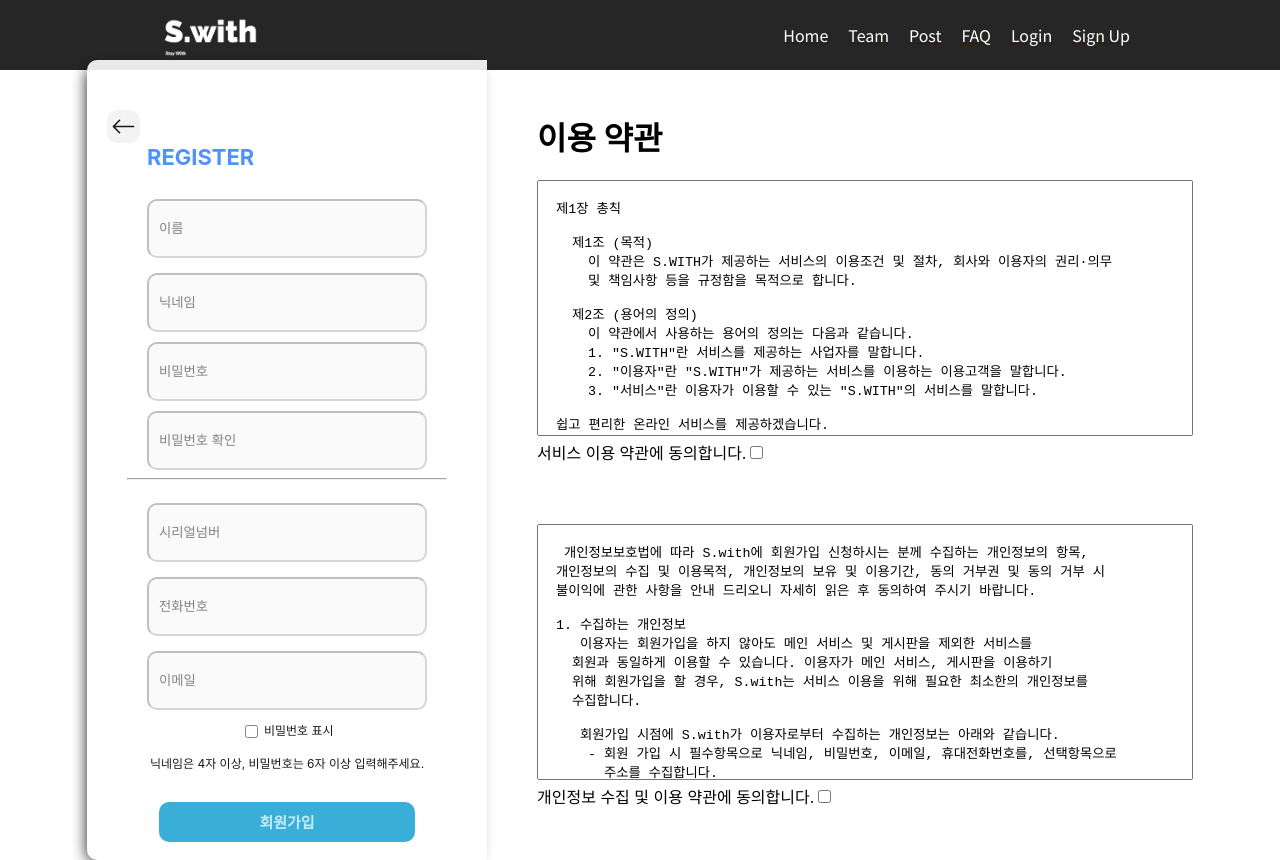
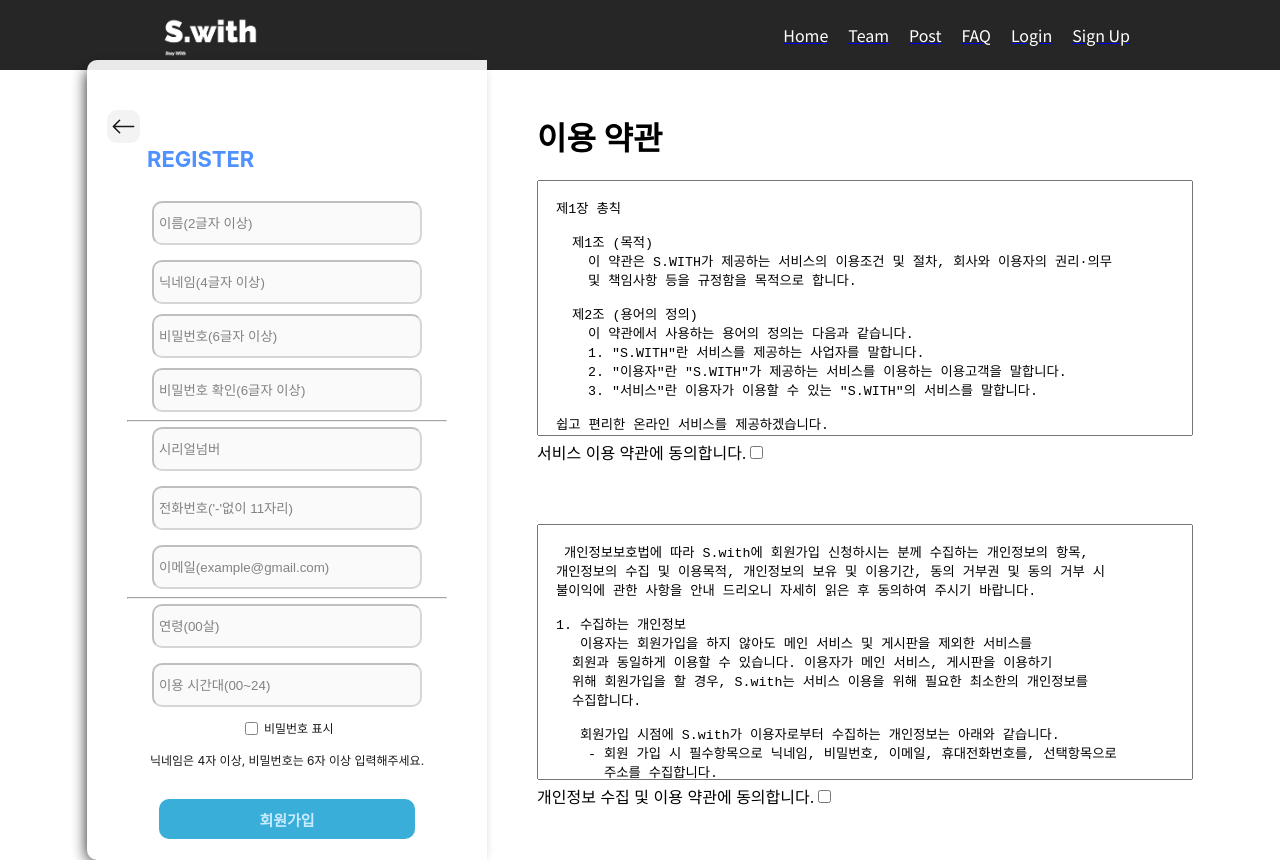
Before and after one commit to Yjason-K/AIVLE_BigProject_Swith, a React (Create React App) app: page /signup in a window 1280 px wide. Built offline with nearby package versions, Linux system fonts and the light colour scheme.

Commit message:
회원가입 페이지 디테일 보완, 연령 + 이용 시간대 input 추가

```diff
--- a/src/pages/singup.js
+++ b/src/pages/singup.js
@@ -50,7 +50,9 @@ const SIGNUP = () => {
     checkpw: '',
     serialnumber: '',
     phone: '',
-    email: ''
+    email: '',
+    agenumber: '',
+    timenumber: ''
   });
   const [showpw, setShowPw] = useState('password');
 
@@ -92,8 +94,10 @@ const SIGNUP = () => {
     const isSerialExist = existingUsers.some((user) => user.serialnumber === idInfo.serialnumber);
     if (isSerialExist) {
       alert('이미 존재하는 시리얼넘버입니다.');
-    return;
+      return;
     }
+
+    const timeRange = idInfo.timenumber.split('~');
 
     const newUser = {
       username: idInfo.id,
@@ -101,7 +105,9 @@ const SIGNUP = () => {
       name: idInfo.name,
       serialnumber: idInfo.serialnumber,
       phone: idInfo.phone,
-      email: idInfo.email
+      email: idInfo.email,
+      agenumber: idInfo.agenumber,
+      timenumber: timeRange
     };
     existingUsers.push(newUser);
 
@@ -127,31 +133,39 @@ const SIGNUP = () => {
                 <div onClick={() => !isCheck && alert("이용 약관에 모두 동의해주세요.")}>
                   <input type="text" className="nameInput" required
                     minLength="2" maxLength="5"
-                    placeholder="이름" name="name" onChange={setinfo} disabled={!isCheck} />
+                    placeholder="이름(2글자 이상)" name="name" onChange={setinfo} disabled={!isCheck} />
 
                   <input type="text" className="idInput" required
                     minLength="4"
-                    placeholder="닉네임" name="id" onChange={setinfo} disabled={!isCheck} />
+                    placeholder="닉네임(4글자 이상)" name="id" onChange={setinfo} disabled={!isCheck} />
 
                   <input type={showpw} className="pwInput" required
                     minLength="6"
-                    placeholder="비밀번호" name="pw" onChange={setinfo} disabled={!isCheck} />
+                    placeholder="비밀번호(6글자 이상)" name="pw" onChange={setinfo} disabled={!isCheck} />
 
                   <input type={showpw} className="pwInput" required
                     minLength="6"
-                    placeholder="비밀번호 확인" name="checkpw" onChange={setinfo} disabled={!isCheck} />
+                    placeholder="비밀번호 확인(6글자 이상)" name="checkpw" onChange={setinfo} disabled={!isCheck} />
 
-                  <hr className="hr" />
+                  <hr className="hr" style={{ marginBottom: "-10px" }} />
 
                   <input type="text" className="serialnumberInput" required
                     placeholder="시리얼넘버" name="serialnumber" onChange={setinfo} disabled={!isCheck} />
 
                   <input type="text" className="phoneInput" required
                     pattern="\d{11}" maxLength="11"
-                    placeholder="전화번호" name="phone" onChange={setinfo} disabled={!isCheck} />
+                    placeholder="전화번호('-'없이 11자리)" name="phone" onChange={setinfo} disabled={!isCheck} />
 
                   <input type="email" className="emailInput" required
-                    placeholder="이메일" name="email" onChange={setinfo} disabled={!isCheck} />
+                    placeholder="이메일(example@gmail.com)" name="email" onChange={setinfo} disabled={!isCheck} />
+
+                  <hr className="hr" style={{ marginBottom: "-10px" }} />
+
+                  <input type="text" className="ageInput" required
+                    placeholder="연령(00살)" name="agenumber" onChange={setinfo} disabled={!isCheck} />
+
+                  <input type="text" className="timeInput" required
+                    placeholder="이용 시간대(00~24)" name="timenumber" onChange={setinfo} disabled={!isCheck} />
                 </div>
 
                 <label className="showPw">
--- a/src/style/loginScreen.css
+++ b/src/style/loginScreen.css
@@ -229,15 +229,15 @@
       margin-top: -10px;
     }
 
-    .idInput, .pwInput, .confirmPasswordInput, .emailInput, .newPasswordInput, .serialnumberInput, .phoneInput, .nameInput{
-      padding: 10px;
+    .idInput, .pwInput, .confirmPasswordInput, .emailInput, .newPasswordInput, .serialnumberInput, .phoneInput, .nameInput, .ageInput, .timeInput{
+      padding: 5px;
       width: 80%;
       margin-top: 15px;
       border: 1;
       border-radius: 10px;
       outline-style: none;
       display: inline-block;
-      height: 35px;
+      height: 30px;
       font-family: sans-serif;
     }
 
```
